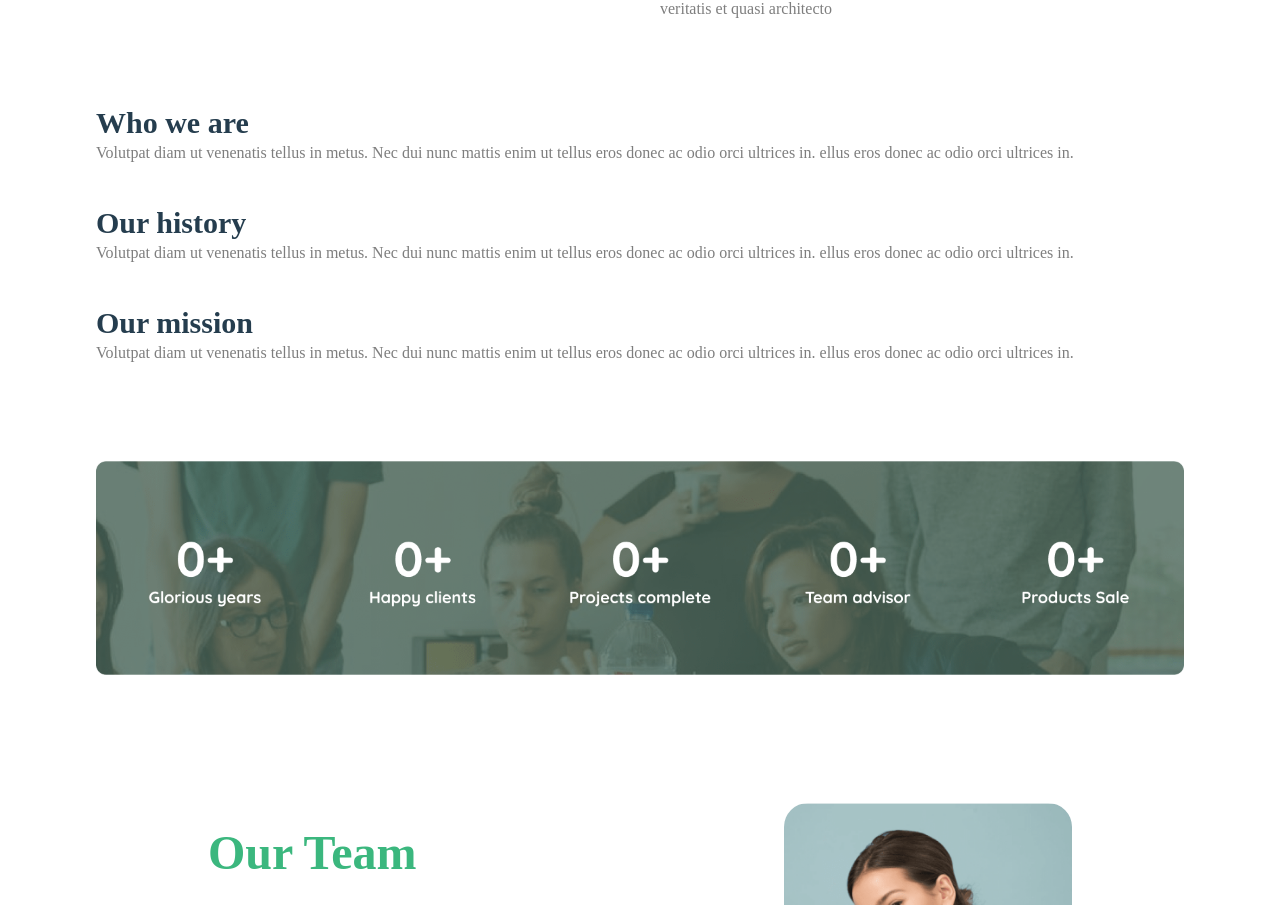
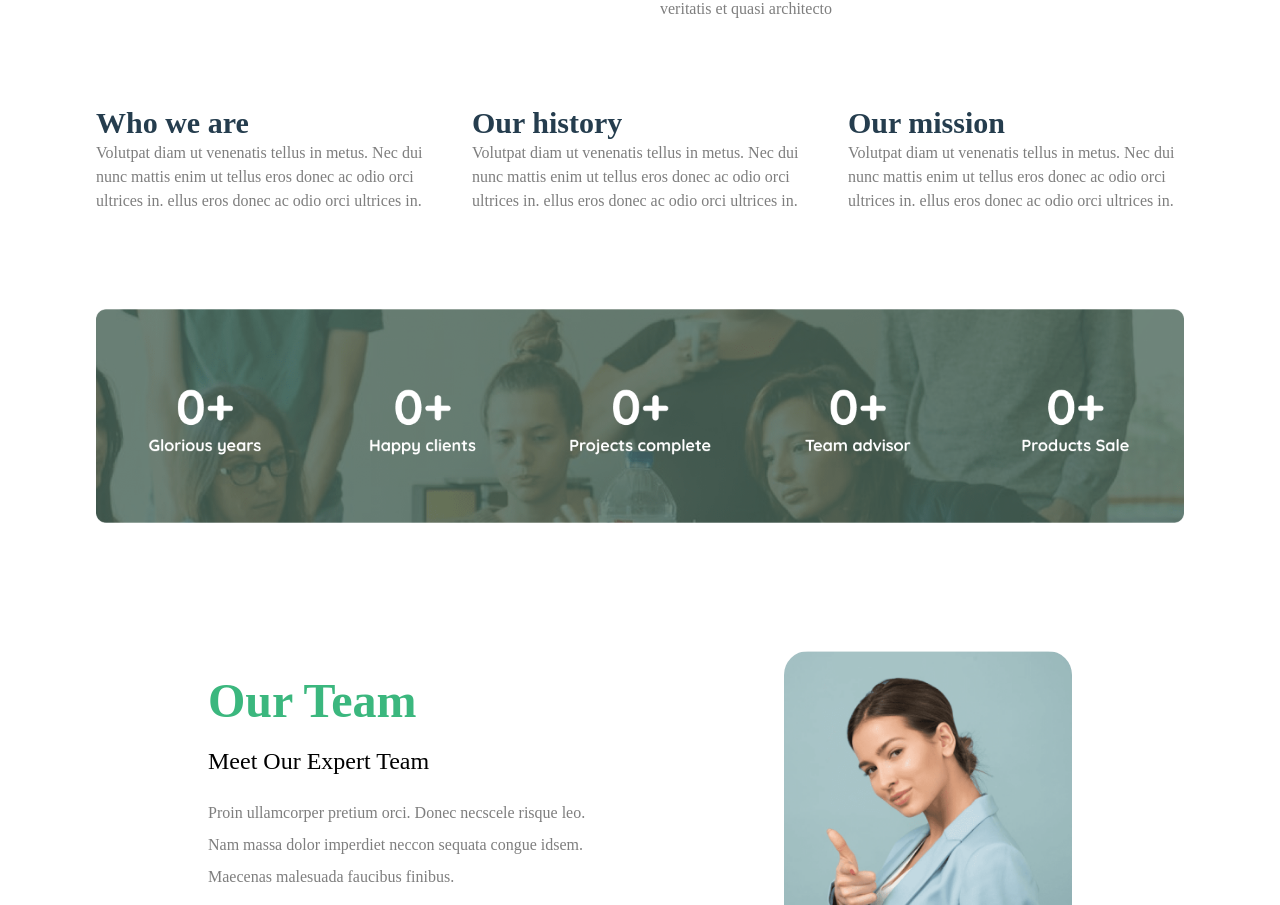
Before and after one commit to vicktor349/nestmart, a Next.js app: page /about in a window 1280 px wide. Shown: the part 2701-3606 px from the top of the page. Built offline with nearby package versions, Linux system fonts and the light colour scheme.

Commit message:
changed grid responsive pattern

```diff
--- a/pages/about.js
+++ b/pages/about.js
@@ -97,7 +97,7 @@ const About = () =>
                 </div>
             </div>
             {/* WHO WE ARE DIV */}
-            <div className='grid grid-cols-provide mt-20 gap-10'>
+            <div className='grid grid-cols-providessm mt-20 gap-10'>
                 <div className='w-full'>
                     <h1 className="text-primaryText text-3xl font-semibold">Who we are</h1>
                     <p className="text-secondaryText">
```
